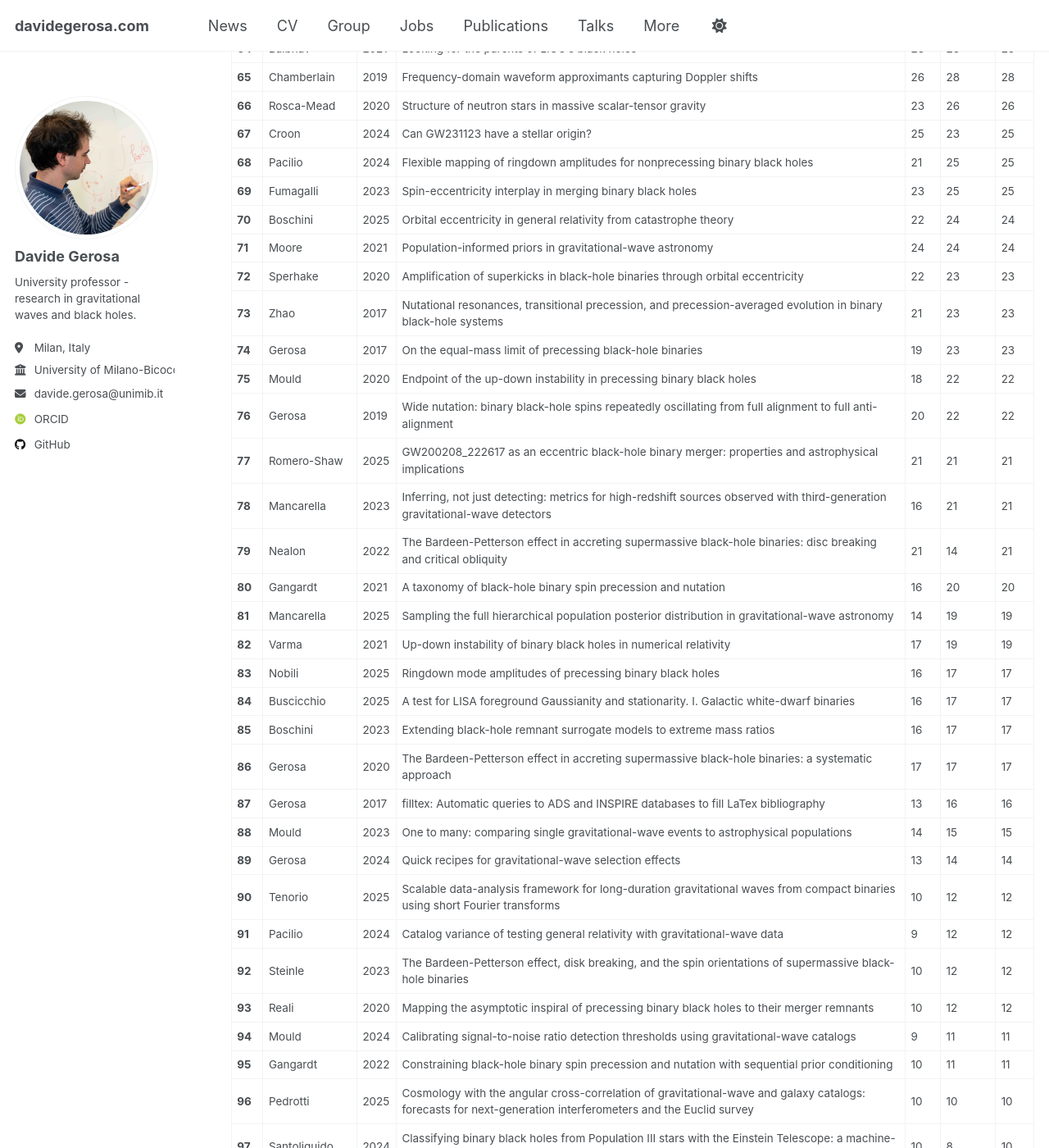
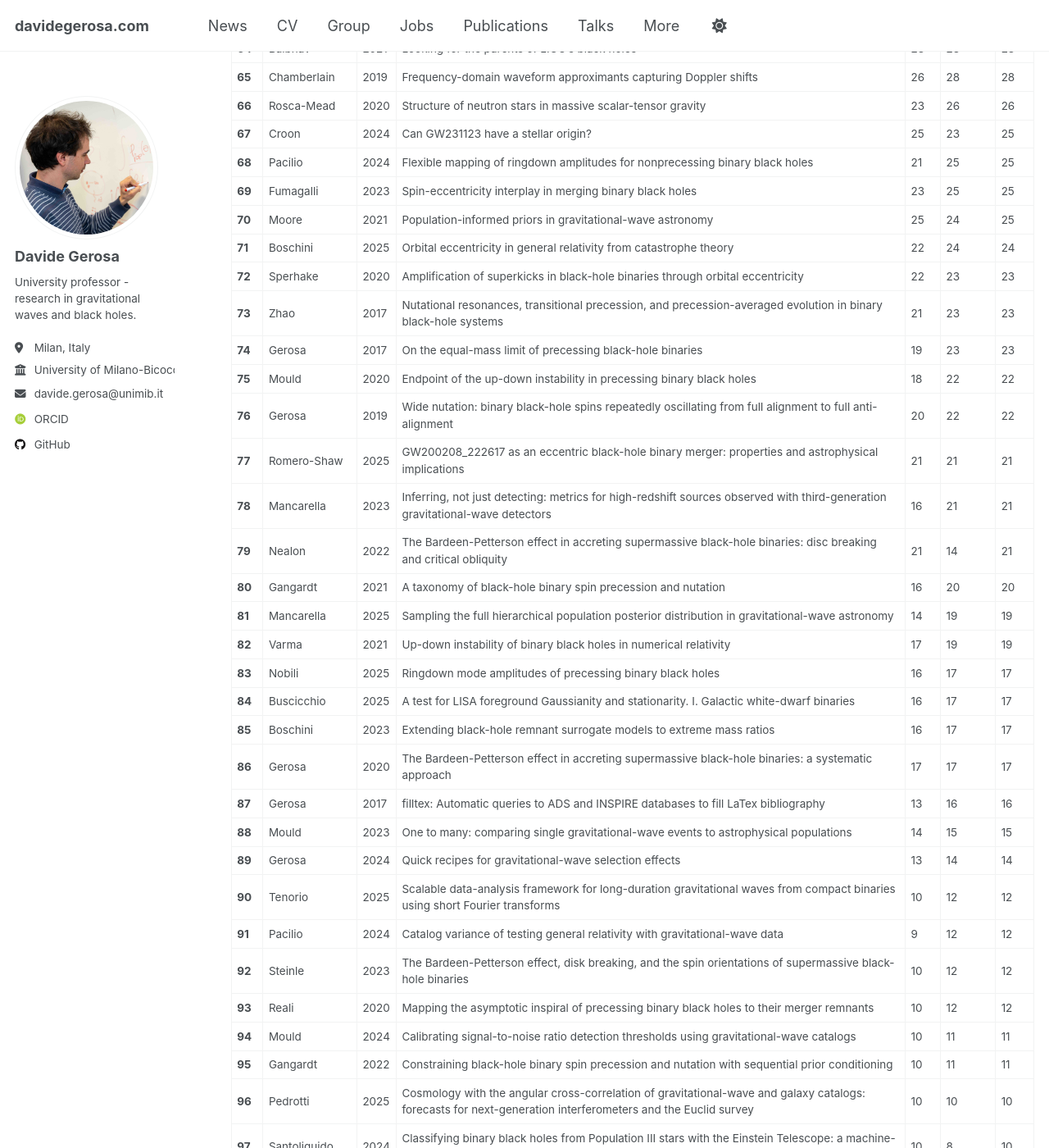
Before and after one commit to dgerosa/website, a Jekyll site: the page built from _pages/citations.md, in a window 1280 px wide and 1400 px high, scrolled down 3082 px. Shown: the whole window at 82% size. Built offline with Jekyll 4.4.1, drawn with Linux system fonts in a browser that asks for light colours; some web fonts are replaced; some of the changed text lies outside the part shown.

Commit message:
Website update from workflow

```diff
--- a/_pages/_citations.md
+++ b/_pages/_citations.md
@@ -78,8 +78,8 @@
 | **67** | Croon | 2024 | Can GW231123 have a stellar origin? | 25 | 23 | 25 |
 | **68** | Pacilio | 2024 | Flexible mapping of ringdown amplitudes for nonprecessing binary black holes | 21 | 25 | 25 |
 | **69** | Fumagalli | 2023 | Spin-eccentricity interplay in merging binary black holes | 23 | 25 | 25 |
-| **70** | Boschini | 2025 | Orbital eccentricity in general relativity from catastrophe theory | 22 | 24 | 24 |
-| **71** | Moore | 2021 | Population-informed priors in gravitational-wave astronomy | 24 | 24 | 24 |
+| **70** | Moore | 2021 | Population-informed priors in gravitational-wave astronomy | 25 | 24 | 25 |
+| **71** | Boschini | 2025 | Orbital eccentricity in general relativity from catastrophe theory | 22 | 24 | 24 |
 | **72** | Sperhake | 2020 | Amplification of superkicks in black-hole binaries through orbital eccentricity | 22 | 23 | 23 |
 | **73** | Zhao | 2017 | Nutational resonances, transitional precession, and precession-averaged evolution in binary black-hole systems | 21 | 23 | 23 |
 | **74** | Gerosa | 2017 | On the equal-mass limit of precessing black-hole binaries | 19 | 23 | 23 |
@@ -102,7 +102,7 @@
 | **91** | Pacilio | 2024 | Catalog variance of testing general relativity with gravitational-wave data | 9 | 12 | 12 |
 | **92** | Steinle | 2023 | The Bardeen-Petterson effect, disk breaking, and the spin orientations of supermassive black-hole binaries | 10 | 12 | 12 |
 | **93** | Reali | 2020 | Mapping the asymptotic inspiral of precessing binary black holes to their merger remnants | 10 | 12 | 12 |
-| **94** | Mould | 2024 | Calibrating signal-to-noise ratio detection thresholds using gravitational-wave catalogs | 9 | 11 | 11 |
+| **94** | Mould | 2024 | Calibrating signal-to-noise ratio detection thresholds using gravitational-wave catalogs | 10 | 11 | 11 |
 | **95** | Gangardt | 2022 | Constraining black-hole binary spin precession and nutation with sequential prior conditioning | 10 | 11 | 11 |
 | **96** | Pedrotti | 2025 | Cosmology with the angular cross-correlation of gravitational-wave and galaxy catalogs: forecasts for next-generation interferometers and the Euclid survey | 10 | 10 | 10 |
 | **97** | Santoliquido | 2024 | Classifying binary black holes from Population III stars with the Einstein Telescope: a machine-learning approach | 10 | 8 | 10 |
```
Also changed, not shown: other parts of _pages/_citations.md (+9 -9 lines), _pages/_group.md (+1 -1 lines), _pages/_publications.md (+1 -1 lines), _pages/_talks.md (+1 -1 lines).
